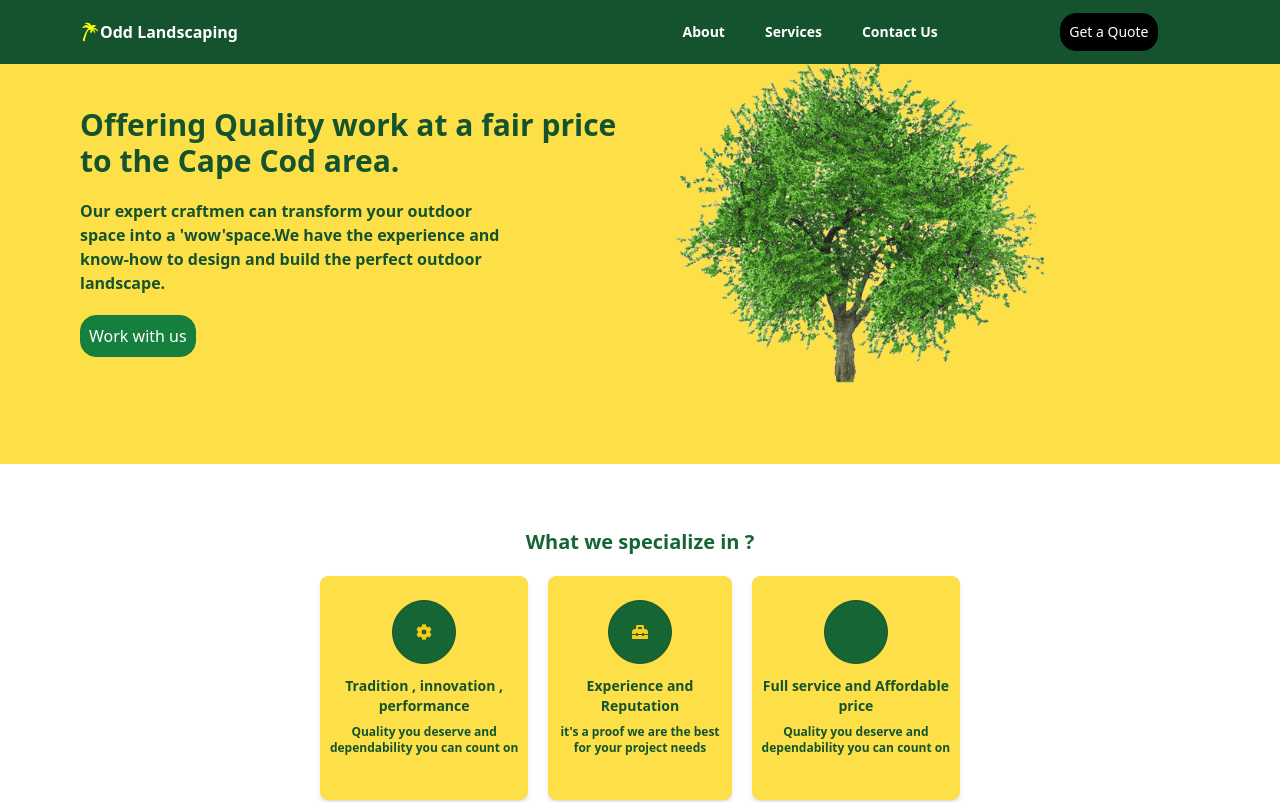
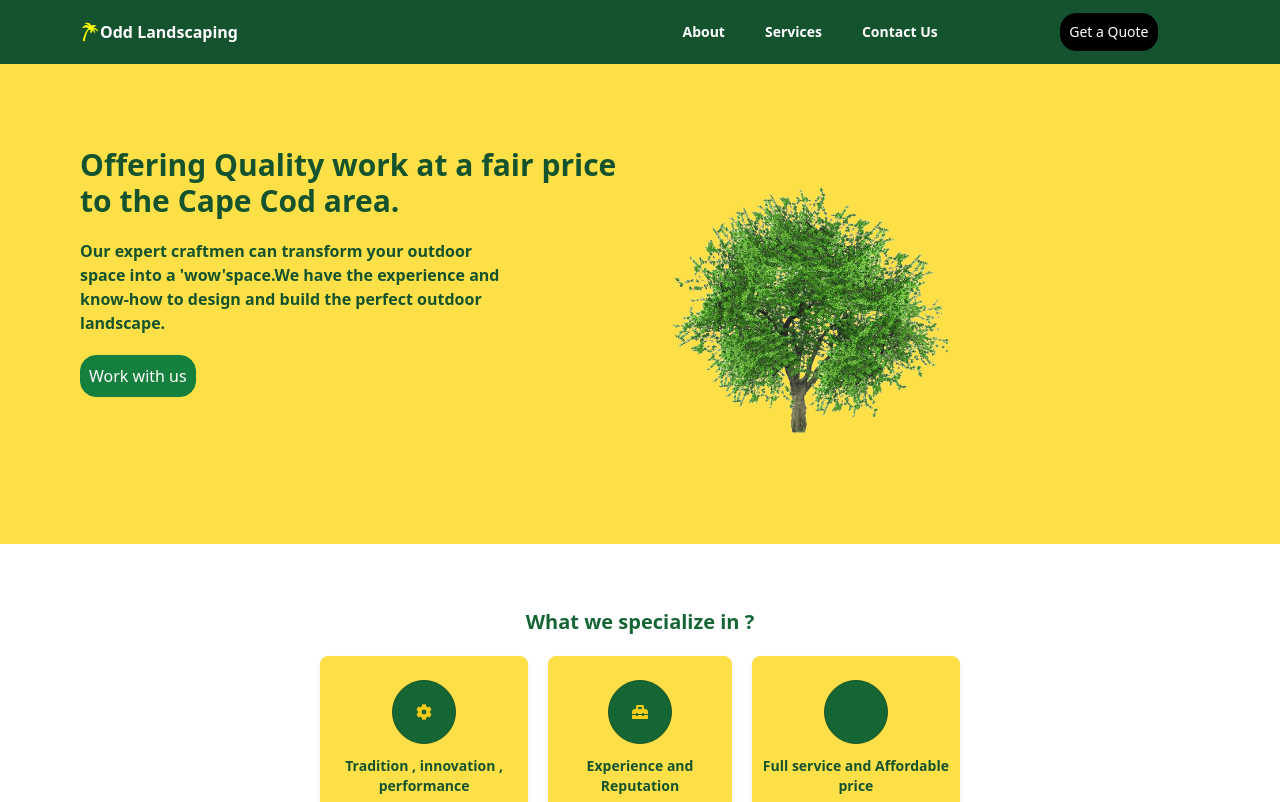
Before and after one commit to ODDIFIED/my-minimal-app, a React (Vite) app: page / in a window 1280 px wide. Shown: the top 802 px of the page. Built offline with nearby package versions, Linux system fonts and the light colour scheme; some icons are missing.

Commit message:
first commit

```diff
--- a/src/Components/Hero.tsx
+++ b/src/Components/Hero.tsx
@@ -2,7 +2,7 @@ import tree from "../assets/tree.png";
 
 const Hero = () => {
   return (
-    <div  className=" w-full max-w-7xl md:px-20  md:py-10   bg-yellow-300 xsm:flex xsm:flex-col-reverse  md:space-x-10 xsm:pb-10 md:flex md:flex-row  md:justify-center lg:flex lg:flex-row lg:justify-evenly xsm:place-items-center ">
+    <div  className=" w-full max-w-7xl md:px-20  md:py-20   bg-yellow-300 xsm:flex xsm:flex-col-reverse  md:space-x-10 xsm:pb-10 md:flex md:flex-row  md:justify-center lg:flex lg:flex-row lg:justify-evenly xsm:place-items-center ">
       <div className=" xsm:text-center md:w-[40%]  text-green-900  lg:w-[50%]  md:text-left">
         <h2 className=" xsm:w-[85%] xsm:mx-auto md:w-[100%] lg:w-[ 100%]  md:mx-0 font-bold xsm:text-3xl md:text-2xl lg:text-3xl">
           Offering Quality work at a fair price to the Cape Cod area.
@@ -16,8 +16,8 @@ const Hero = () => {
           Work with us
         </button>
       </div>
-      <div className=" md:w-[60%] xsm:mt-14 md:mt-0 md:gap-20  lg:w-[50%] items-end  ">
-        <img src={tree}  className=" xsm:h-72 md:h-96"   alt="tree-img" />
+      <div className=" md:w-[60%] xsm:mt-14  md:gap-20  lg:w-[50%] items-end  ">
+        <img src={tree}  className=" xsm:h-72 mt-10 "   alt="tree-img" />
       </div>
     </div>
   );
```
